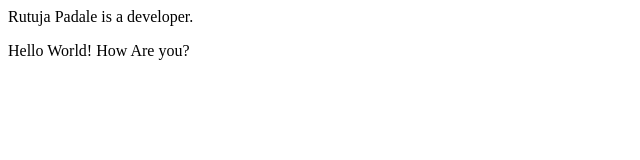
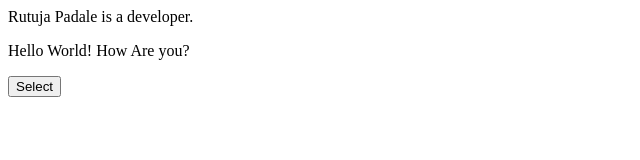
Before and after one commit to rutupadale131/Advance-Recursion-DSA-Codes, a plain HTML site: page index.html in a window 1280 px wide. Shown: the whole page, without its empty margins (0-640 px from the left). Drawn offline with Linux system fonts and the light colour scheme.

Commit message:
Select button

```diff
--- a/index.html
+++ b/index.html
@@ -1,2 +1,3 @@
 <p>Rutuja Padale is a developer.</p>
 <p>Hello World! How Are you?</p>
+<button>Select</button>
```
